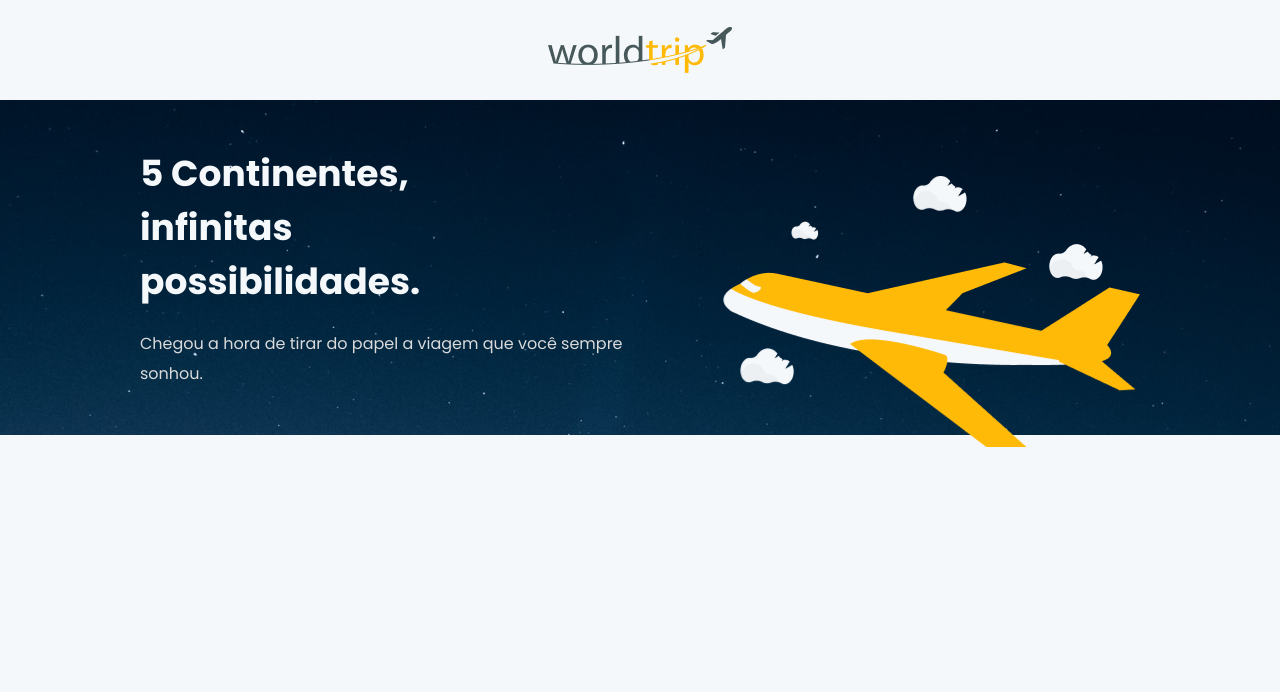
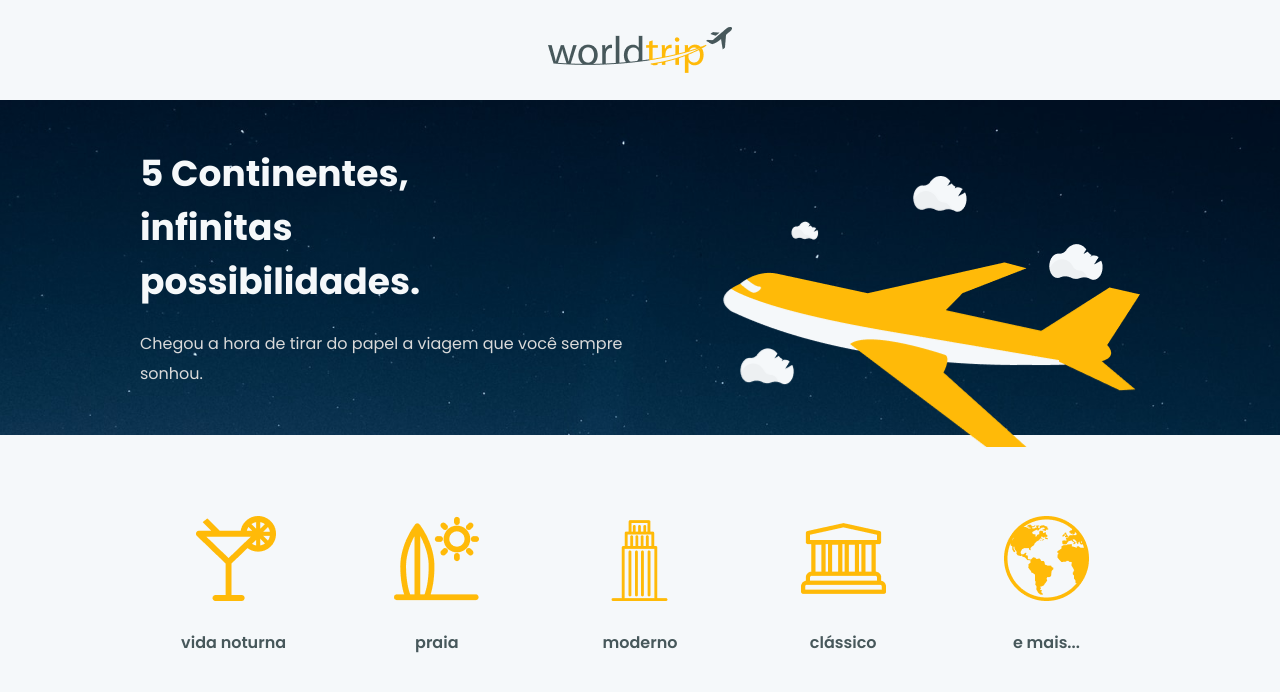
Before and after one commit to deywersonp/ignite-reactjs-challenge-04, a Next.js app: page / in a window 1280 px wide. Shown: the top 692 px of the page. Built offline with nearby package versions, Linux system fonts and the light colour scheme.

Commit message:
created AvailableTravelType section at Home page

```diff
--- /dev/null
+++ b/src/components/AvailableTravelTypes.tsx
@@ -0,0 +1,59 @@
+import { Box, SimpleGrid } from "@chakra-ui/react";
+
+import { TravelType } from "./TravelType";
+
+import cocktailImg from "/public/images/cocktail.png";
+import surfImg from "/public/images/surf.png";
+import buildingImg from "/public/images/building.png";
+import museumImg from "/public/images/museum.png";
+import earthImg from "/public/images/earth.png";
+
+export const AvailableTravelTypes = () => {
+  return (
+    <Box
+      as="section"
+      w="100%"
+      maxWidth={1440}
+      px="35"
+      mt={80.79}
+      mx="auto"
+    >
+      <SimpleGrid
+        flex="1"
+        gap="4"
+        alignItems="center"
+        columns={5}
+      >
+        <TravelType
+          title="vida noturna"
+          src={cocktailImg}
+          alt="Cocktail"
+        />
+
+        <TravelType
+          title="praia"
+          src={surfImg}
+          alt="Yellow surf"
+        />
+
+        <TravelType
+          title="moderno"
+          src={buildingImg}
+          alt="Yellow building"
+        />
+
+        <TravelType
+          title="clássico"
+          src={museumImg}
+          alt="Yellow museum"
+        />
+
+        <TravelType
+          title="e mais..."
+          src={earthImg}
+          alt="Yellow cocktail"
+        />
+      </SimpleGrid>
+    </Box>
+  )
+};
--- a/src/components/Banner.tsx
+++ b/src/components/Banner.tsx
@@ -3,6 +3,7 @@ import { Box, Flex, Heading, Text } from "@chakra-ui/react";
 export const Banner = () => {
   return (
     <Flex
+      as="section"
       w="100%"
       h={335}
       position="relative"
--- /dev/null
+++ b/src/components/TravelType.tsx
@@ -0,0 +1,33 @@
+import Image, { StaticImageData } from "next/image";
+
+import { Flex, Text } from "@chakra-ui/react";
+
+interface TravelTypeProps {
+  title: string;
+  src: string | StaticImageData;
+  alt: string;
+};
+
+export const TravelType = ({ title, src, alt }: TravelTypeProps) => {
+  return (
+    <Flex
+      direction="column"
+      align="center"
+      justify="center"
+    >
+      <Image
+        src={src}
+        width={85}
+        height={85}
+        alt={alt}
+      />
+      <Text
+        fontWeight="semibold"
+        lineHeight="9"
+        mt="6"
+      >
+        {title}
+      </Text>
+    </Flex>
+  )
+};
--- a/src/pages/index.tsx
+++ b/src/pages/index.tsx
@@ -2,12 +2,14 @@ import type { NextPage } from 'next'
 
 import { Banner } from '../components/Banner';
 import { Header } from '../components/Header';
+import { AvailableTravelTypes } from '../components/AvailableTravelTypes';
 
 const HomePage: NextPage = () => {
   return (
     <>
       <Header isHome />
       <Banner />
+      <AvailableTravelTypes />
     </>
   )
 }
```
Also changed, not shown: public/images/museum.png (renamed from public/images/museum 1.png).
